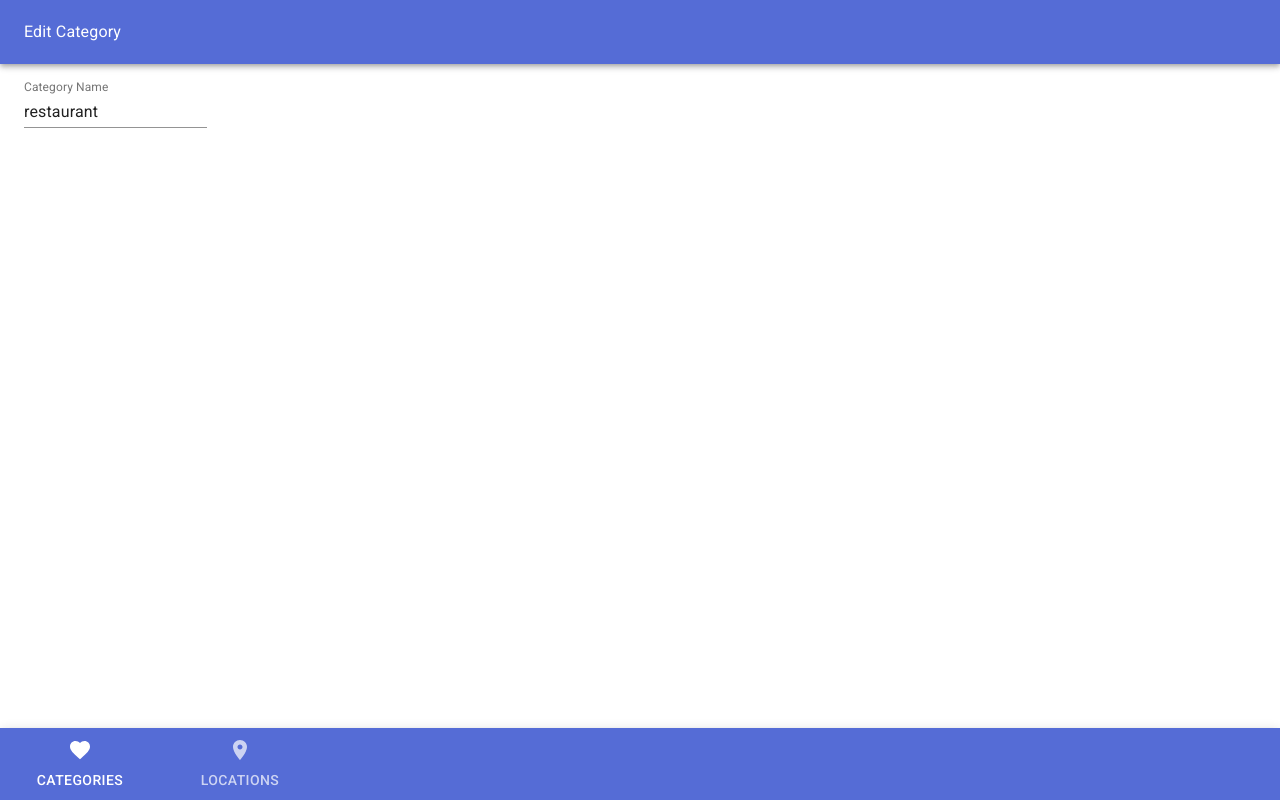
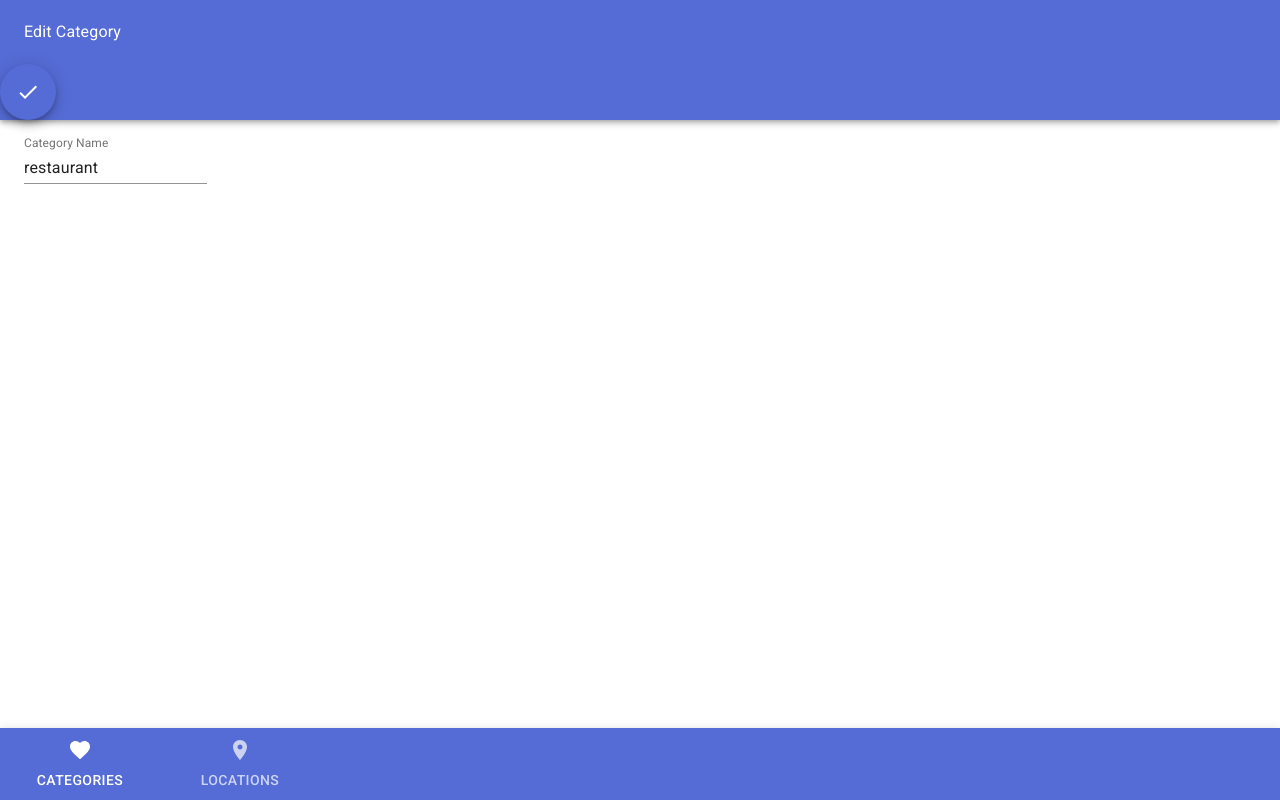
Before and after one commit to shootermv/welldone-software-exam, a React (Create React App) app: page /categories/1 in a window 1280 px wide. Built offline with nearby package versions, Linux system fonts and the light colour scheme.

Commit message:
back button at edit category component

```diff
--- a/src/components/EditCategory.js
+++ b/src/components/EditCategory.js
@@ -3,13 +3,19 @@ import TextField from "@material-ui/core/TextField";
 import AppBar from "@material-ui/core/AppBar";
 import Toolbar from "@material-ui/core/Toolbar";
 import Typography from "@material-ui/core/Typography";
-import Paper from "@material-ui/core/Paper";
 import Container from "@material-ui/core/Container";
-export default function EditCategory() {
+import Fab from "@material-ui/core/Fab";
+import DoneIcon from "@material-ui/icons/Done";
+
+export default function EditCategory({history}) {
   const [value, setValues] = React.useState("restaurant");
 
   const handleChange = name => event => {
     setValues(event.target.value);
+  };
+
+  const handleSubmit = (evt) => {
+     history.push('/categories')
   };
   return (
     <form noValidate autoComplete="off">
@@ -18,7 +24,11 @@ export default function EditCategory() {
           <Typography type="title" color="inherit">
             {"Edit Category"}
           </Typography>
+
         </Toolbar>
+        <Fab color="primary" aria-label="Done" onClick={handleSubmit}>
+            <DoneIcon />
+          </Fab>
       </AppBar>
       <Container>
         <TextField
--- a/src/components/Header.js
+++ b/src/components/Header.js
@@ -38,7 +38,7 @@ function Header({title}) {
               <Grid
                 justify="space-between" // Add it here :)
                 container
-                spacing={24}
+                spacing={10}
                 >
                 <Grid item>
                   <Toolbar>
```
Lines whose indentation alone changed are shown as unchanged.
